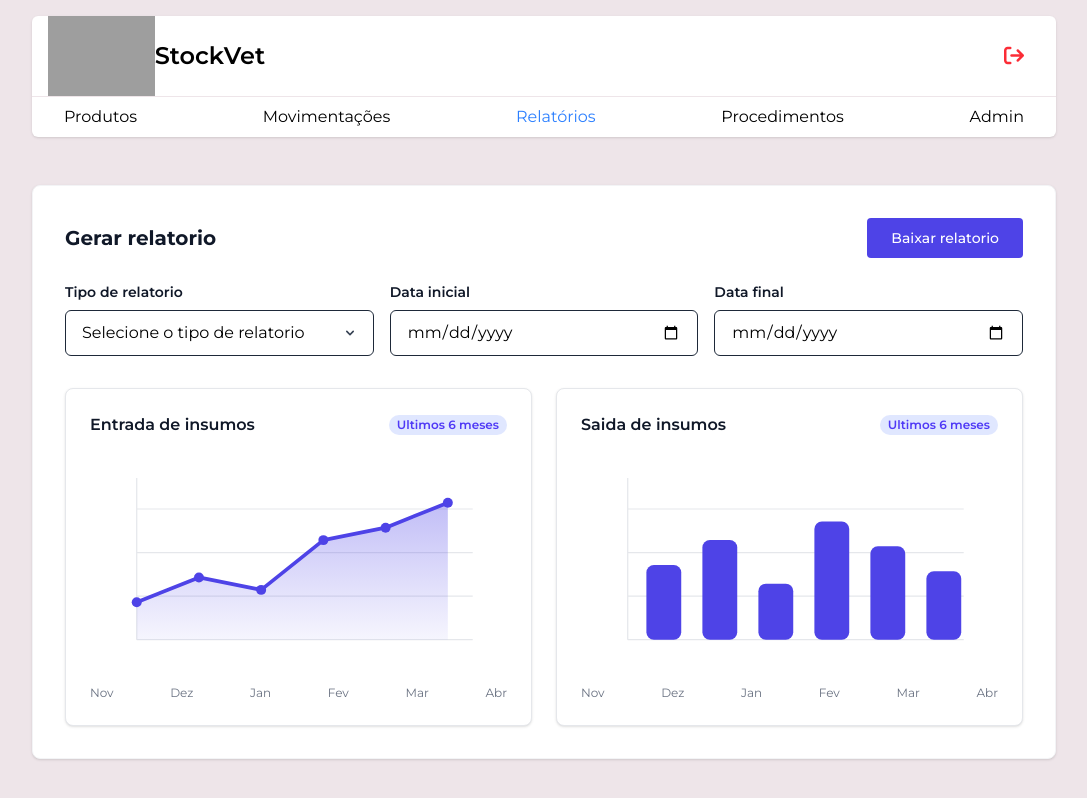
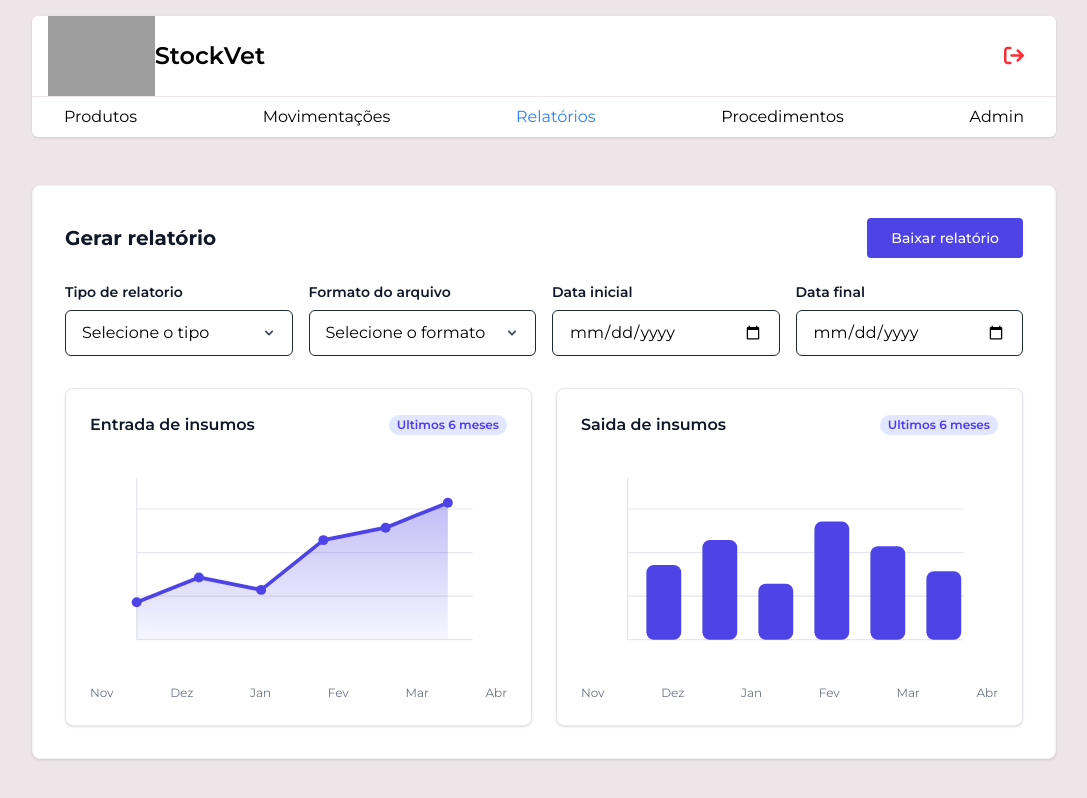
Before and after one commit to controle-de-estoque/stockvet, an Angular app in the folder frontend/: page /relatorios in a window 1280 px wide. Shown: the whole page, without its empty margins (96-1183 px from the left). Built offline with nearby package versions, Linux system fonts and the light colour scheme; grey boxes are pictures that could not be loaded.

Commit message:
Fix: Ajustes ortográficos no frontend

```diff
--- a/frontend/src/app/pages/admin/admin.html
+++ b/frontend/src/app/pages/admin/admin.html
@@ -3,12 +3,12 @@
 
 	<section class="bg-white rounded-lg shadow-sm p-6 sm:p-8 border border-gray-100">
 		<div class="flex flex-col sm:flex-row sm:items-center sm:justify-between gap-4 mb-6">
-			<h2 class="text-xl font-bold text-gray-900">Usuarios</h2>
+			<h2 class="text-xl font-bold text-gray-900">Usuários</h2>
 			<a
 				routerLink="/cadastrar-usuario"
 				class="w-full sm:w-auto bg-[#4e43e7] hover:bg-indigo-700 text-white font-medium text-sm py-2.5 px-6 rounded transition-colors text-center"
 			>
-				Cadastrar usuario
+				Cadastrar usuário
 			</a>
 		</div>
 
@@ -18,7 +18,7 @@
 					<tr>
 						<th class="py-2.5 px-4 font-medium">Nome</th>
 						<th class="py-2.5 px-4 font-medium text-center">Email</th>
-						<th class="py-2.5 px-4 font-medium text-center">Acoes</th>
+						<th class="py-2.5 px-4 font-medium text-center">Ações</th>
 					</tr>
 				</thead>
 				<tbody class="text-sm text-gray-900">
@@ -100,7 +100,7 @@
 				routerLink="/cadastrar-cessionario"
 				class="w-full sm:w-auto bg-[#4e43e7] hover:bg-indigo-700 text-white font-medium text-sm py-2.5 px-6 rounded transition-colors text-center"
 			>
-				Cadastrar cessionario
+				Cadastrar cessionário
 			</a>
 		</div>
 
--- a/frontend/src/app/pages/cadastrar-cessionario/cadastrar-cessionario.html
+++ b/frontend/src/app/pages/cadastrar-cessionario/cadastrar-cessionario.html
@@ -2,7 +2,7 @@
 	<app-navbar></app-navbar>
 
 	<div class="w-full bg-white rounded-lg shadow-sm p-6 sm:p-10 border border-gray-100">
-		<h2 class="text-2xl font-bold text-gray-900 mb-8">Cadastrar cessionario</h2>
+		<h2 class="text-2xl font-bold text-gray-900 mb-8">Cadastrar cessionário</h2>
 
 		<form class="space-y-6" (ngSubmit)="cadastrarCessionario()">
 			<div>
@@ -42,7 +42,7 @@
 					type="submit"
 					class="flex-1 px-6 py-3 bg-indigo-600 text-white font-semibold rounded-md hover:bg-indigo-700 shadow-sm transition-colors"
 				>
-					Cadastrar cessionario
+					Cadastrar cessionário
 				</button>
 			</div>
 		</form>
--- a/frontend/src/app/pages/cadastrar-movimentacao/cadastrar-movimentacao.html
+++ b/frontend/src/app/pages/cadastrar-movimentacao/cadastrar-movimentacao.html
@@ -13,7 +13,7 @@
 					[class.bg-indigo-600]="isStepInfo()"
 					[class.bg-gray-300]="!isStepInfo()"
 				></span>
-				<span>1. Informacoes</span>
+				<span>1. Informações</span>
 			</div>
 			<div class="flex-1 h-px bg-gray-200"></div>
 			<div
@@ -30,7 +30,7 @@
 			</div>
 		</div>
 
-		<h2 class="text-2xl font-bold text-gray-900 mb-8">Registrar movimentacao</h2>
+		<h2 class="text-2xl font-bold text-gray-900 mb-8">Registrar movimentação</h2>
 
 		@if (currentStep === 'info') {
 			<div class="space-y-6">
@@ -45,7 +45,7 @@
 							class="w-full border border-gray-800 rounded-md px-4 py-2.5 focus:outline-none focus:ring-2 focus:ring-indigo-500 focus:border-indigo-500 appearance-none bg-white transition-colors cursor-pointer"
 							required
 						>
-							<option value="" disabled>Selecione o tipo da movimentacao ...</option>
+							<option value="" disabled>Selecione o tipo da movimentação ...</option>
 							<option value="entrada">Entrada</option>
 							<option value="saida">Saida</option>
 						</select>
@@ -58,7 +58,7 @@
 				</div>
 
 				<div>
-					<label for="data_movimentacao" class="block text-sm font-semibold text-gray-900 mb-2">Data da movimentacao</label>
+					<label for="data_movimentacao" class="block text-sm font-semibold text-gray-900 mb-2">Data da movimentação</label>
 					<input
 						type="date"
 						id="data_movimentacao"
@@ -70,7 +70,7 @@
 				</div>
 
 				<div>
-					<label for="horario_movimentacao" class="block text-sm font-semibold text-gray-900 mb-2">Horario da movimentacao</label>
+					<label for="horario_movimentacao" class="block text-sm font-semibold text-gray-900 mb-2">Horario da movimentação</label>
 					<input
 						type="time"
 						id="horario_movimentacao"
@@ -88,7 +88,7 @@
 							type="button"
 							class="text-sm font-medium text-blue-600 hover:text-blue-800 hover:underline transition-colors hover:cursor-pointer"
 						>
-							+ Adicionar cessionario
+							+ Adicionar cessionário
 						</button>
 					</div>
 					<div class="relative">
@@ -127,7 +127,7 @@
 						[class.bg-indigo-300]="!podeIrParaProdutos()"
 						[class.cursor-not-allowed]="!podeIrParaProdutos()"
 					>
-						Adicionar produtos a movimentacao
+						Adicionar produtos a movimentação
 					</button>
 				</div>
 			</div>
@@ -202,7 +202,7 @@
 								@if (mostrarLoteColuna()) {
 									<th class="py-2.5 px-4 font-medium text-center">Lote</th>
 								}
-								<th class="py-2.5 px-4 font-medium text-center">Acoes</th>
+								<th class="py-2.5 px-4 font-medium text-center">Ações</th>
 							</tr>
 						</thead>
 						<tbody class="text-sm text-gray-900">
@@ -294,7 +294,7 @@
 						[class.bg-indigo-300]="!podeRegistrar()"
 						[class.cursor-not-allowed]="!podeRegistrar()"
 					>
-						Registrar movimentacao
+						Registrar movimentação
 					</button>
 				</div>
 			</div>
--- a/frontend/src/app/pages/cadastrar-usuario/cadastrar-usuario.html
+++ b/frontend/src/app/pages/cadastrar-usuario/cadastrar-usuario.html
@@ -2,7 +2,7 @@
 	<app-navbar></app-navbar>
 
 	<div class="w-full bg-white rounded-lg shadow-sm p-6 sm:p-10 border border-gray-100">
-		<h2 class="text-2xl font-bold text-gray-900 mb-8">Cadastrar usuario</h2>
+		<h2 class="text-2xl font-bold text-gray-900 mb-8">Cadastrar usuário</h2>
 
 		<form class="space-y-6" (ngSubmit)="cadastrarUsuario()">
 			<div>
@@ -81,7 +81,7 @@
 					type="submit"
 					class="flex-1 px-6 py-3 bg-indigo-600 text-white font-semibold rounded-md hover:bg-indigo-700 shadow-sm transition-colors"
 				>
-					Cadastrar usuario
+					Cadastrar usuário
 				</button>
 			</div>
 		</form>
--- a/frontend/src/app/pages/movimentacoes/movimentacoes.html
+++ b/frontend/src/app/pages/movimentacoes/movimentacoes.html
@@ -4,7 +4,7 @@
 
 	<div class="bg-white p-4 md:p-6 flex flex-col items-center gap-6 rounded-md shadow">
 
-		<h2 class="self-start font-bold text-lg md:text-xl">Visualizar movimentacoes</h2>
+		<h2 class="self-start font-bold text-lg md:text-xl">Visualizar movimentações</h2>
 
 		<div class="w-full bg-white rounded-lg shadow-sm border border-gray-200 p-4 md:p-6 pb-4">
 
@@ -20,7 +20,7 @@
 					/>
 				</div>
 				<a routerLink="/movimentacoes/novo" class="w-full md:w-auto bg-[#4e43e7] hover:bg-indigo-700 hover:cursor-pointer text-white font-medium text-sm py-2.5 px-6 rounded transition-colors mt-2 md:mt-0">
-					Cadastrar movimentacao
+					Cadastrar movimentação
 				</a>
 			</div>
 
--- a/frontend/src/app/pages/relatorios/relatorios.html
+++ b/frontend/src/app/pages/relatorios/relatorios.html
@@ -3,16 +3,17 @@
 
 	<div class="w-full bg-white rounded-lg shadow-sm p-6 sm:p-8 border border-gray-100">
 		<div class="flex flex-col sm:flex-row sm:items-center sm:justify-between gap-4 mb-6">
-			<h2 class="text-xl font-bold text-gray-900">Gerar relatorio</h2>
+			<h2 class="text-xl font-bold text-gray-900">Gerar relatório</h2>
 			<button
 				type="button"
 				class="w-full sm:w-auto bg-[#4e43e7] hover:bg-indigo-700 text-white font-medium text-sm py-2.5 px-6 rounded transition-colors"
 			>
-				Baixar relatorio
+				Baixar relatório
 			</button>
 		</div>
 
-		<div class="grid grid-cols-1 md:grid-cols-3 gap-4">
+		<div class="grid grid-cols-1 md:grid-cols-2 lg:grid-cols-4 gap-4">
+			<!-- Campo: Tipo de Relatório -->
 			<div>
 				<label for="tipo_relatorio" class="block text-sm font-semibold text-gray-900 mb-2">Tipo de relatorio</label>
 				<div class="relative">
@@ -20,10 +21,11 @@
 						id="tipo_relatorio"
 						class="w-full border border-gray-800 rounded-md px-4 py-2.5 focus:outline-none focus:ring-2 focus:ring-indigo-500 focus:border-indigo-500 appearance-none bg-white transition-colors cursor-pointer"
 					>
-						<option value="" disabled selected>Selecione o tipo de relatorio</option>
-						<option value="entrada">Entrada de insumos</option>
-						<option value="saida">Saida de insumos</option>
-						<option value="geral">Movimentacoes gerais</option>
+						<option value="" disabled selected>Selecione o tipo</option>
+						<option value="entrada">Consumo por período</option>
+						<option value="saida">Estoque atual</option>
+						<option value="geral">Histórico de movimentações</option>
+						<option value="vencimento">Produtos próximos ao vencimento</option>
 					</select>
 					<div class="pointer-events-none absolute inset-y-0 right-0 flex items-center px-4 text-gray-700">
 						<svg class="h-4 w-4 fill-current" xmlns="http://www.w3.org/2000/svg" viewBox="0 0 20 20">
@@ -33,6 +35,27 @@
 				</div>
 			</div>
 
+			<!-- NOVO CAMPO: Formato do Arquivo -->
+			<div>
+				<label for="formato_arquivo" class="block text-sm font-semibold text-gray-900 mb-2">Formato do arquivo</label>
+				<div class="relative">
+					<select
+						id="formato_arquivo"
+						class="w-full border border-gray-800 rounded-md px-4 py-2.5 focus:outline-none focus:ring-2 focus:ring-indigo-500 focus:border-indigo-500 appearance-none bg-white transition-colors cursor-pointer"
+					>
+						<option value="" disabled selected>Selecione o formato</option>
+						<option value="xlsx">XLSX</option>
+						<option value="pdf">PDF</option>
+					</select>
+					<div class="pointer-events-none absolute inset-y-0 right-0 flex items-center px-4 text-gray-700">
+						<svg class="h-4 w-4 fill-current" xmlns="http://www.w3.org/2000/svg" viewBox="0 0 20 20">
+							<path d="M5.293 7.293a1 1 0 011.414 0L10 10.586l3.293-3.293a1 1 0 111.414 1.414l-4 4a1 1 0 01-1.414 0l-4-4a1 1 0 010-1.414z" />
+						</svg>
+					</div>
+				</div>
+			</div>
+
+			<!-- Campo: Data Inicial -->
 			<div>
 				<label for="data_inicial" class="block text-sm font-semibold text-gray-900 mb-2">Data inicial</label>
 				<input
@@ -42,6 +65,7 @@
 				>
 			</div>
 
+			<!-- Campo: Data Final -->
 			<div>
 				<label for="data_final" class="block text-sm font-semibold text-gray-900 mb-2">Data final</label>
 				<input
```
Also changed, not shown: 1 other file (tests, documents, lock files or other folders).
